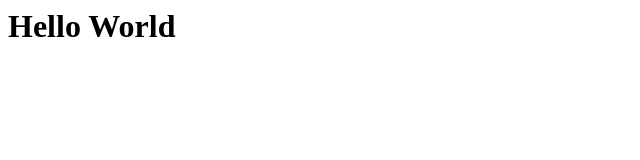
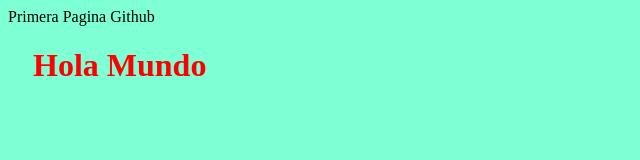
Before and after one commit to SturmButcher/sturmbutcher.githug.io, a plain HTML site: page index.html in a window 1280 px wide. Shown: the whole page, without its empty margins (0-640 px from the left). Drawn offline with Linux system fonts and the light colour scheme.

Commit message:
New Branch

```diff
--- /dev/null
+++ b/estilo.css
@@ -0,0 +1,7 @@
+body{
+    background-color: aquamarine;
+   }
+   h1{
+    color: red;
+    margin-left: 25px;
+   }
--- a/index.html
+++ b/index.html
@@ -1,3 +1,9 @@
 <html>
-    <h1>Hello World</h1>
+    <head>
+        <link rel="stylesheet" href="./estilo.css">
+        <tittle>Primera Pagina Github</tittle>
+    </head>
+    <body>
+        <h1>Hola Mundo</h1>
+    </body>
 </html>
```
